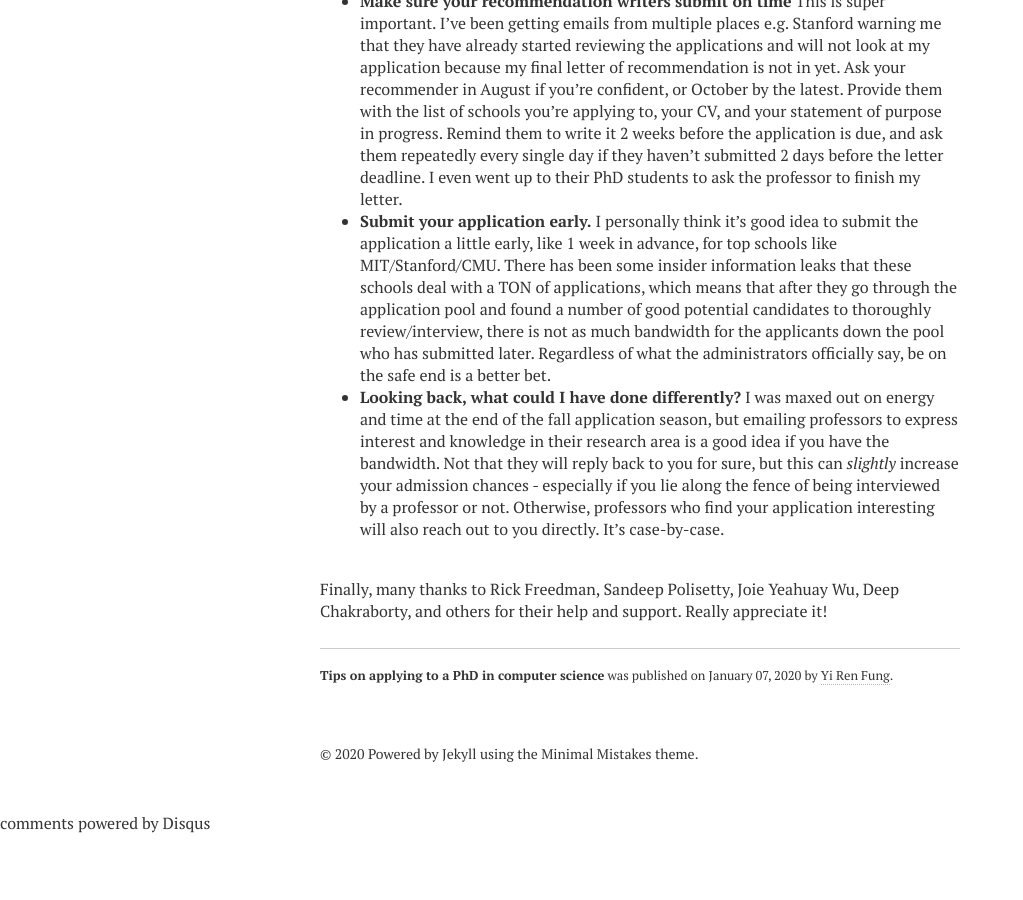
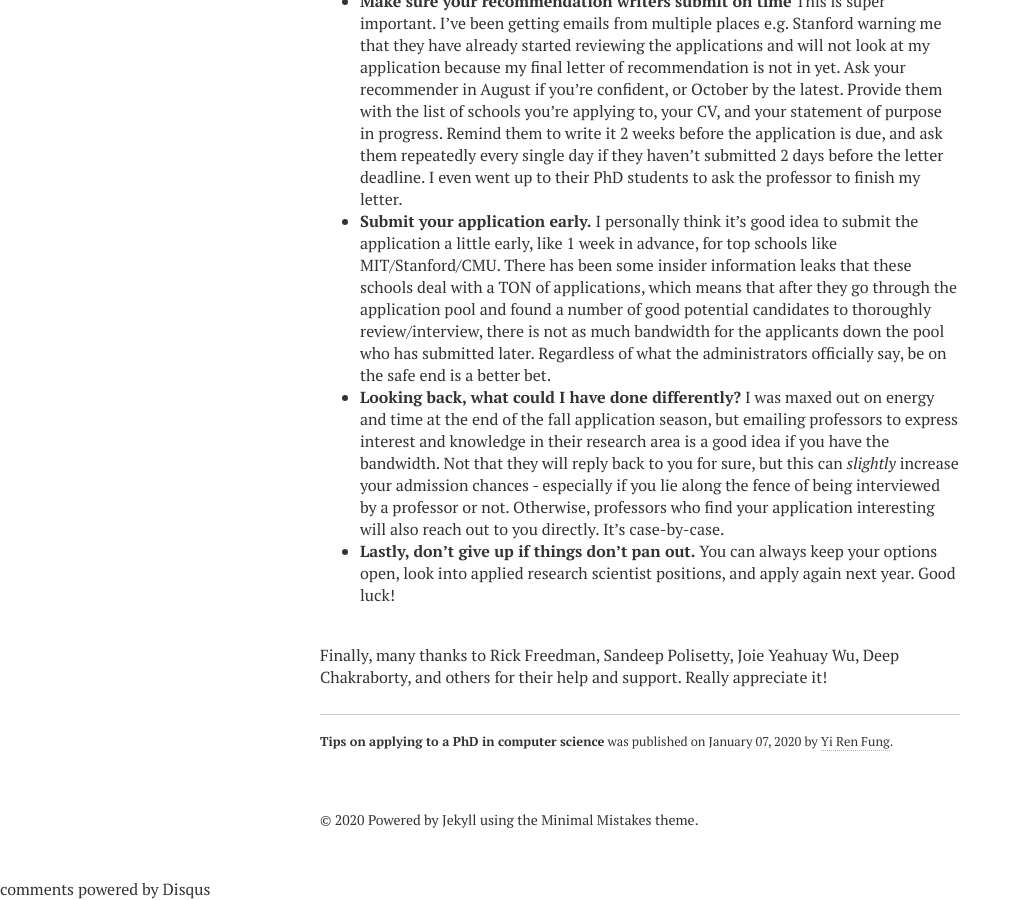
Before and after one commit to yrf1/yrf1.github.io, a Jekyll site: the page built from _posts/2020-01-07-on-phd-applications.md, in a window 1280 px wide and 900 px high, scrolled down 941 px. Shown: the whole window, without its empty margins (0-1023 px from the left). Built offline with Jekyll 4.4.1, drawn with Linux system fonts in a browser that asks for light colours; nearby versions of some CDN libraries; comment, search, counter and statistics services are not loaded; before the commit the page ends 1775 px from its top, so only the background shows below that.

Commit message:
Updated blog post

```diff
--- a/_posts/2020-01-07-on-phd-applications.md
+++ b/_posts/2020-01-07-on-phd-applications.md
@@ -16,6 +16,7 @@ I have had an unsuccessful round of PhD applications, but 1-2 years later, I fin
 * **Make sure your recommendation writers submit on time** This is super important. I've been getting emails from multiple places e.g. Stanford warning me that they have already started reviewing the applications and will not look at my application because my final letter of recommendation is not in yet. Ask your recommender in August if you're confident, or October by the latest. Provide them with the list of schools you're applying to, your CV, and your statement of purpose in progress. Remind them to write it 2 weeks before the application is due, and ask them repeatedly every single day if they haven't submitted 2 days before the letter deadline. I even went up to their PhD students to ask the professor to finish my letter.
 * **Submit your application early.** I personally think it's good idea to submit the application a little early, like 1 week in advance, for top schools like MIT/Stanford/CMU. There has been some insider information leaks that these schools deal with a TON of applications, which means that after they go through the application pool and found a number of good potential candidates to thoroughly review/interview, there is not as much bandwidth for the applicants down the pool who has submitted later. Regardless of what the administrators officially say, be on the safe end is a better bet.
 * **Looking back, what could I have done differently?** I was maxed out on energy and time at the end of the fall application season, but emailing professors to express interest and knowledge in their research area is a good idea if you have the bandwidth. Not that they will reply back to you for sure, but this can *slightly* increase your admission chances - especially if you lie along the fence of being interviewed by a professor or not. Otherwise, professors who find your application interesting will also reach out to you directly. It's case-by-case.
+* **Lastly, don't give up if things don't pan out.** You can always keep your options open, look into applied research scientist positions, and apply again next year. Good luck!
 <br />
 
 <br>
```
